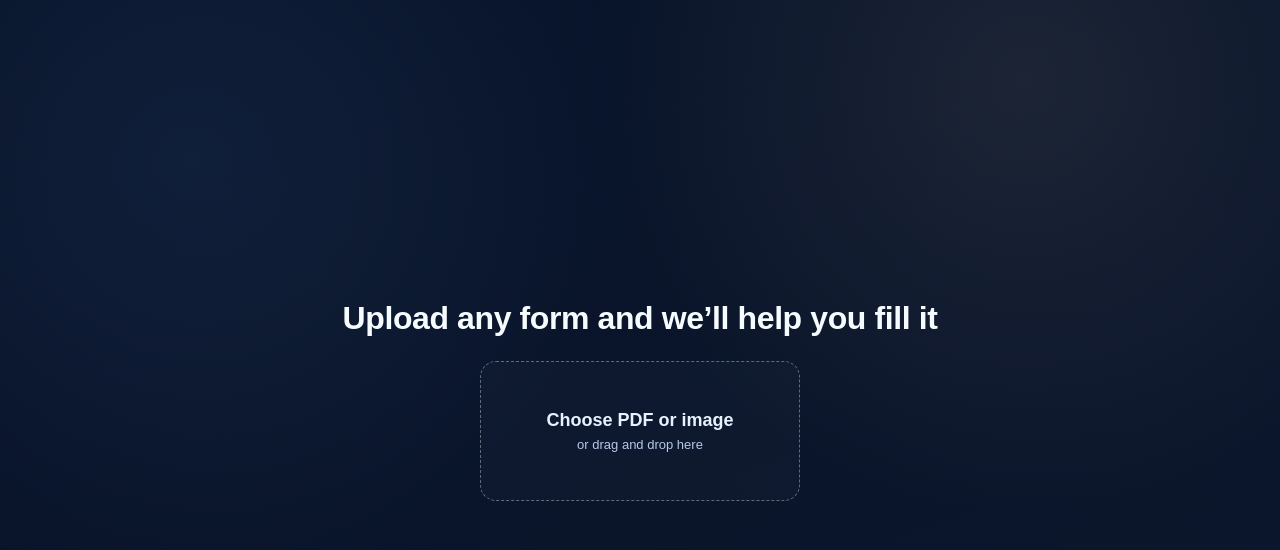
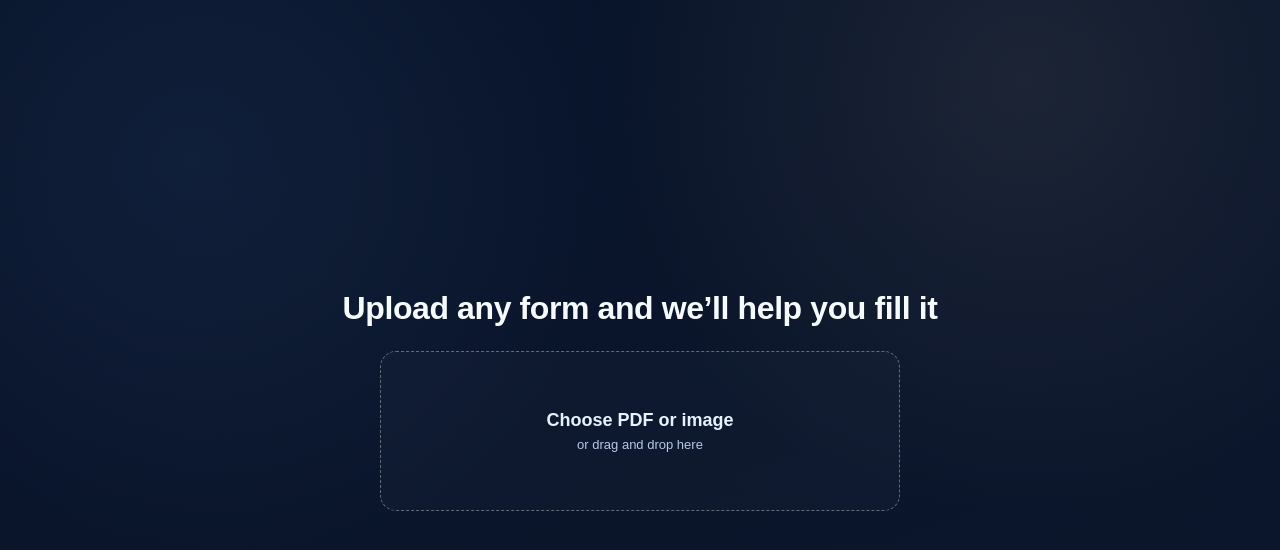
Before and after one commit to vyahhi/keep-calm-and-fill-the-form, a Next.js app: page / in a window 1280 px wide. Shown: the top 550 px of the page. Built offline with nearby package versions, Linux system fonts and the light colour scheme.

Commit message:
Enlarge landing dropzone

```diff
--- a/src/app/page.module.css
+++ b/src/app/page.module.css
@@ -368,12 +368,12 @@
   border: 1.5px dashed rgba(255, 255, 255, 0.35);
   background: rgba(255, 255, 255, 0.02);
   border-radius: 16px;
-  padding: 32px 28px;
+  padding: 40px 48px;
   display: flex;
   align-items: center;
   justify-content: center;
-  min-width: 320px;
-  min-height: 140px;
+  min-width: 520px;
+  min-height: 160px;
   cursor: pointer;
   transition: border-color 0.2s ease, background 0.2s ease, transform 0.2s ease;
 }
```
